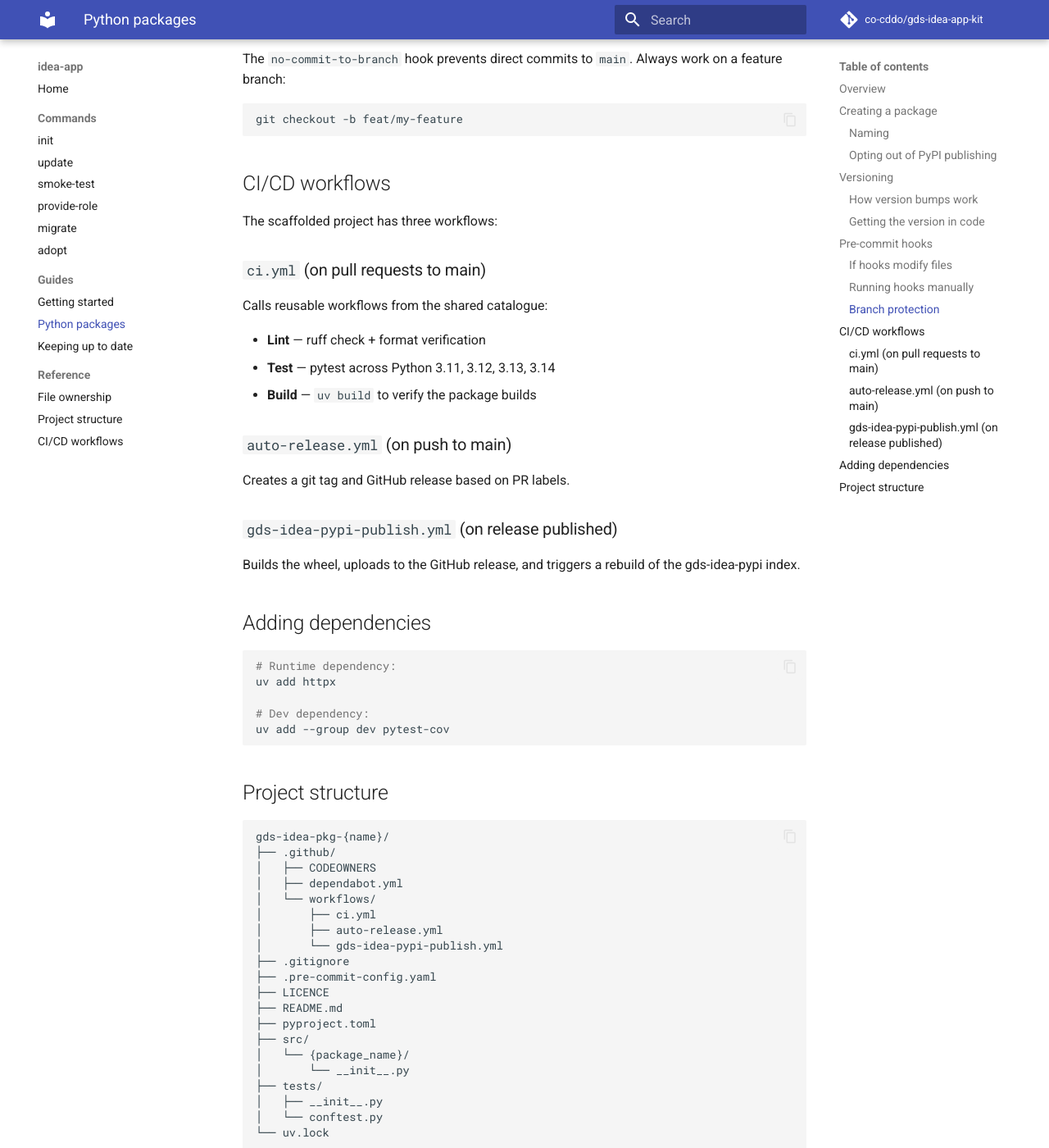
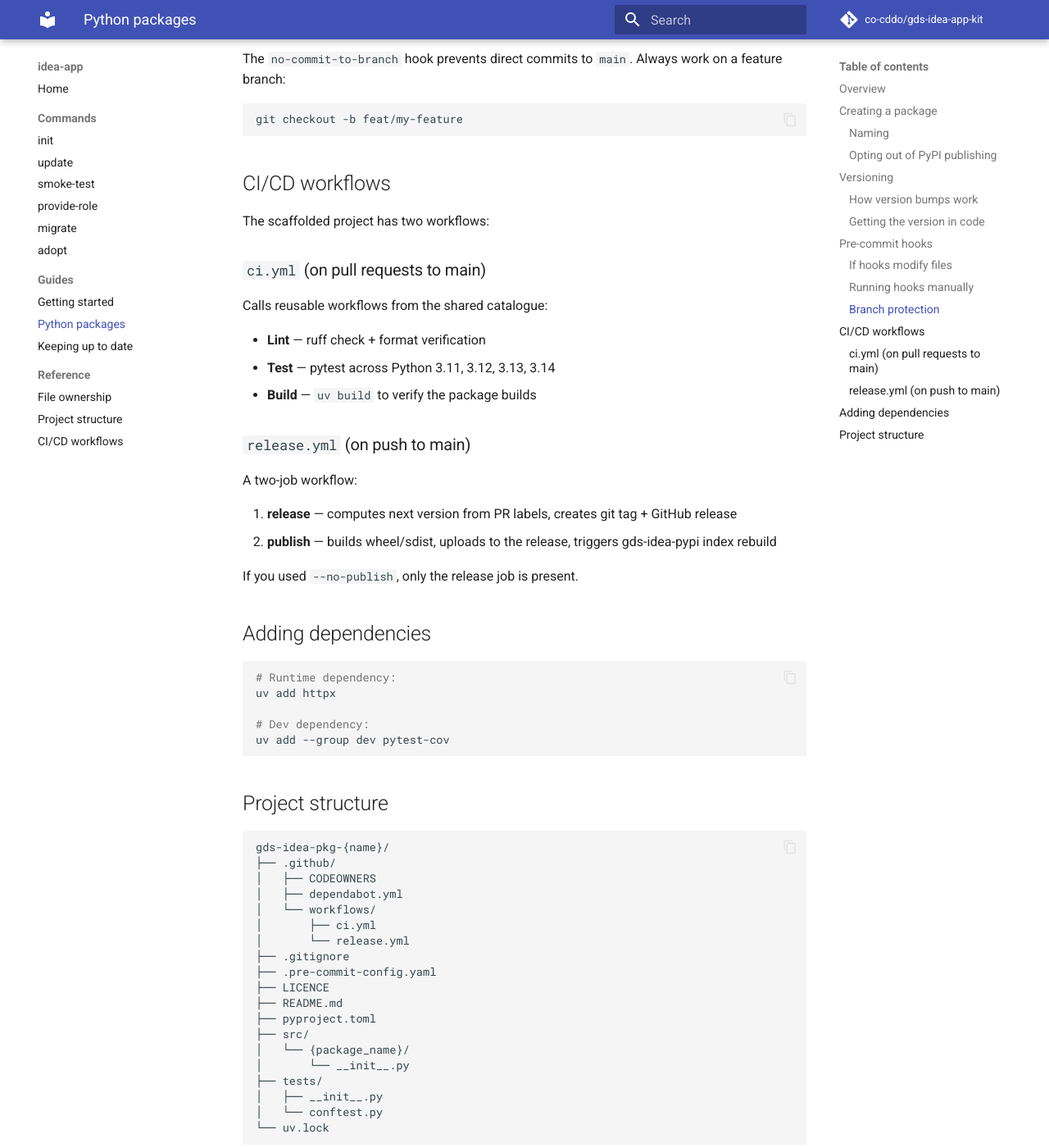
Before and after one commit to co-cddo/gds-idea-app-kit, an MkDocs documentation site: the page built from docs/guides/python-packages.md, in a window 1280 px wide and 1400 px high, scrolled down 3114 px. Shown: the whole window at 82% size. Built offline with MkDocs 1.6.1 and Material for MkDocs 9.7.7, drawn with Linux system fonts in a browser that asks for light colours; comment, search, counter and statistics services are not loaded.

Commit message:
fix: use combined release.yml, add ruff exclude, fix requires-python
- Replace separate auto-release + pypi-publish with single release.yml
- Add _version.py to ruff exclude (hatch-vcs generated file)
- Set requires-python to >=3.11 (matches CI test matrix)
- Remove v0.0.0 tag creation (auto-release handles first version)
- --no-publish produces release.yml without the publish job
- Update docs and tests to match

```diff
--- a/docs/guides/python-packages.md
+++ b/docs/guides/python-packages.md
@@ -119,7 +119,7 @@ git checkout -b feat/my-feature
 
 ## CI/CD workflows
 
-The scaffolded project has three workflows:
+The scaffolded project has two workflows:
 
 ### `ci.yml` (on pull requests to main)
 
@@ -129,13 +129,14 @@ Calls reusable workflows from the shared catalogue:
 - **Test** — pytest across Python 3.11, 3.12, 3.13, 3.14
 - **Build** — `uv build` to verify the package builds
 
-### `auto-release.yml` (on push to main)
+### `release.yml` (on push to main)
 
-Creates a git tag and GitHub release based on PR labels.
+A two-job workflow:
 
-### `gds-idea-pypi-publish.yml` (on release published)
+1. **release** — computes next version from PR labels, creates git tag + GitHub release
+2. **publish** — builds wheel/sdist, uploads to the release, triggers gds-idea-pypi index rebuild
 
-Builds the wheel, uploads to the GitHub release, and triggers a rebuild of the gds-idea-pypi index.
+If you used `--no-publish`, only the release job is present.
 
 ## Adding dependencies
 
@@ -156,8 +157,7 @@ gds-idea-pkg-{name}/
 │   ├── dependabot.yml
 │   └── workflows/
 │       ├── ci.yml
-│       ├── auto-release.yml
-│       └── gds-idea-pypi-publish.yml
+│       └── release.yml
 ├── .gitignore
 ├── .pre-commit-config.yaml
 ├── LICENCE
--- a/docs/reference/file-ownership.md
+++ b/docs/reference/file-ownership.md
@@ -59,8 +59,7 @@
 | File | Purpose |
 |---|---|
 | `.github/workflows/ci.yml` | CI orchestrator (lint, test, build) |
-| `.github/workflows/auto-release.yml` | Auto-release orchestrator |
-| `.github/workflows/gds-idea-pypi-publish.yml` | PyPI publish orchestrator |
+| `.github/workflows/release.yml` | Release + publish orchestrator |
 | `.github/CODEOWNERS` | Code review requirements |
 | `.github/dependabot.yml` | Dependency update configuration |
 | `.pre-commit-config.yaml` | Pre-commit hook configuration |
--- a/docs/reference/project-structure.md
+++ b/docs/reference/project-structure.md
@@ -73,8 +73,7 @@ gds-idea-pkg-{name}/
 │   ├── dependabot.yml
 │   └── workflows/
 │       ├── ci.yml                  # Lint + test + build
-│       ├── auto-release.yml        # Tag + release on merge
-│       └── gds-idea-pypi-publish.yml  # Build + publish on release
+│       └── release.yml             # Tag + release + publish on merge
 ├── .gitignore
 ├── LICENCE
 ├── README.md
--- a/src/gds_idea_app_kit/templates/python/auto_release.yml
+++ b/src/gds_idea_app_kit/templates/python/release_no_publish.yml
@@ -1,4 +1,4 @@
-name: Auto Release
+name: Release
 
 on:
   push:
```
Also changed, not shown: docs/reference/workflows.md (+12 -8 lines), src/gds_idea_app_kit/templates/python/gds_idea_pypi_publish.yml (deleted, +0 -10 lines), src/gds_idea_app_kit/templates/python/release.yml (added, +21 -0 lines), 3 other files.
